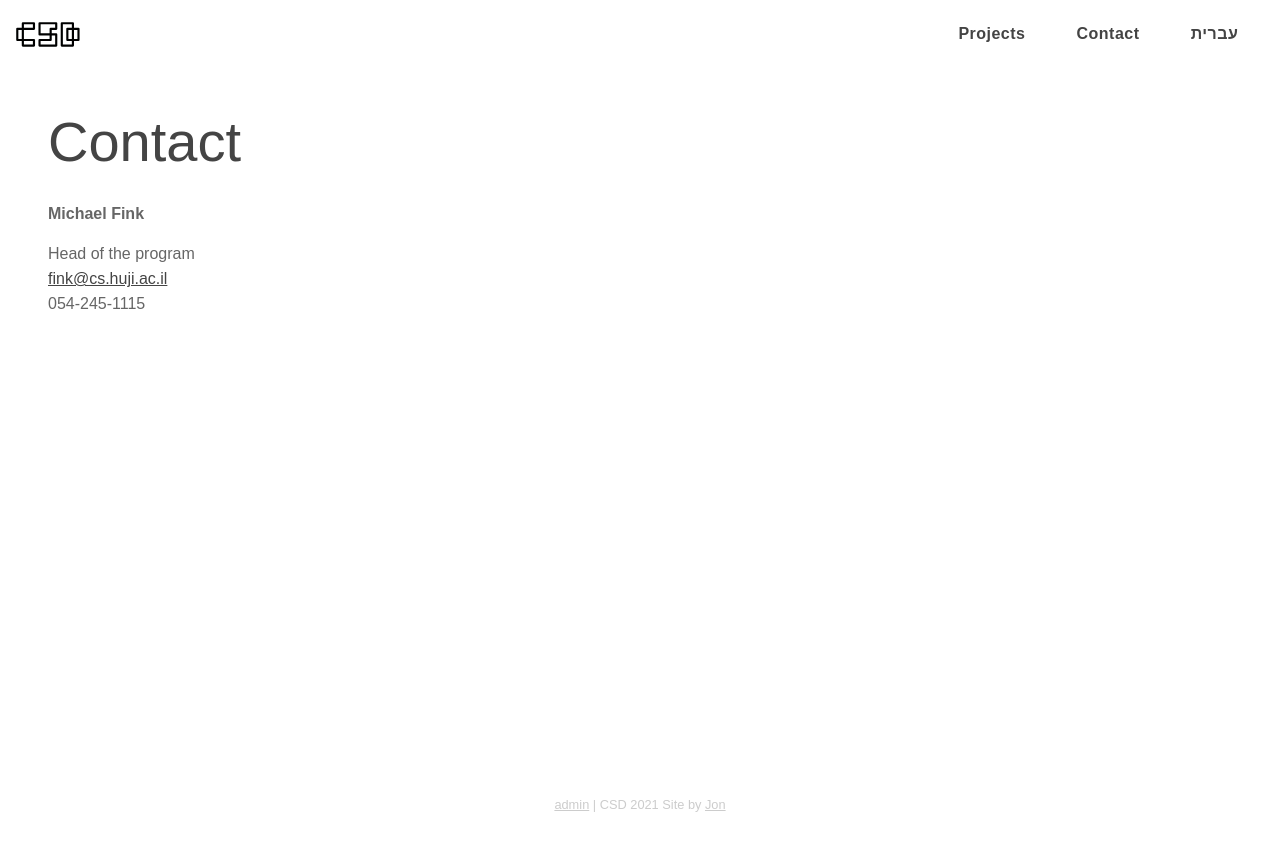
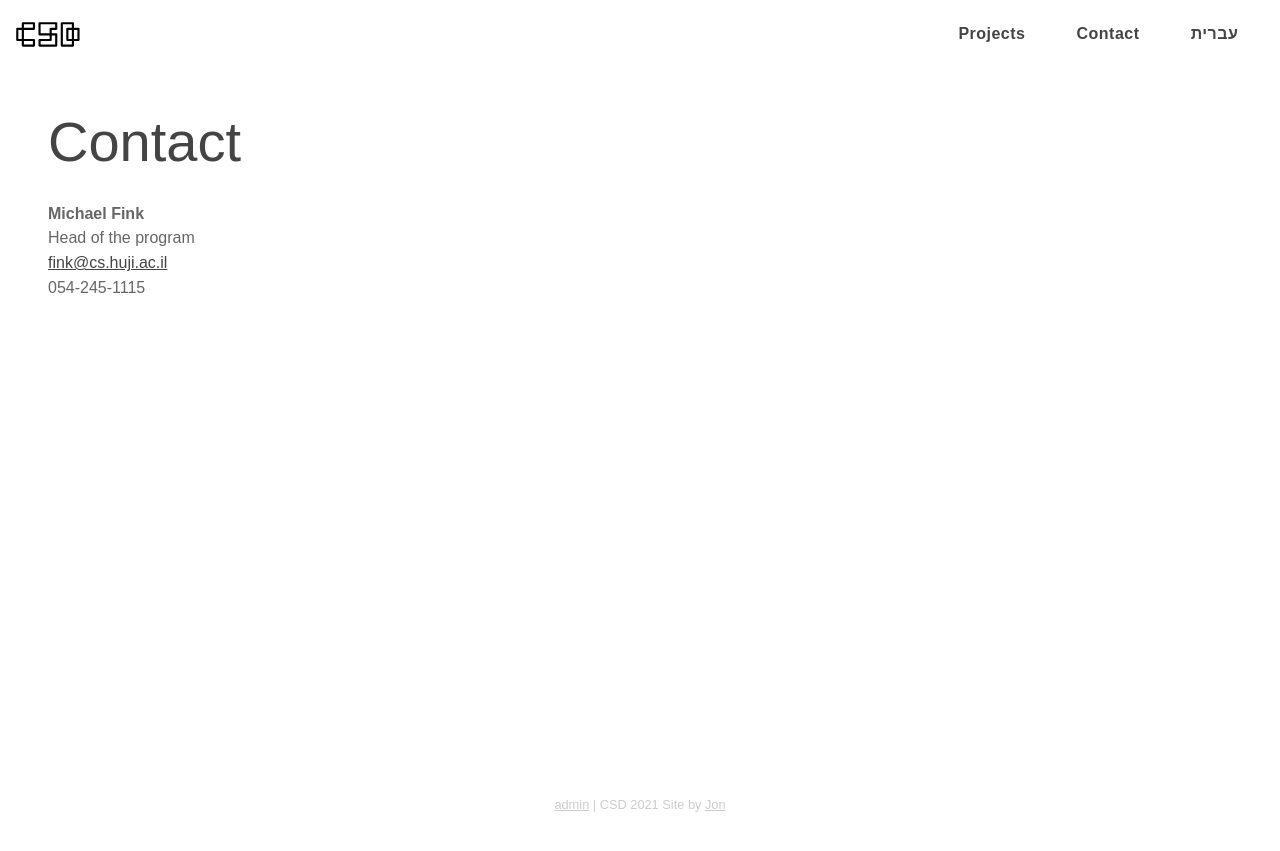
Before and after one commit to bsc-des/csd.degree, a Jekyll site: the page built from en/contact.md, in a window 1280 px wide. Shown: the top 851 px of the page. Built offline with Jekyll 4.4.1, drawn with Linux system fonts in a browser that asks for light colours; some web fonts are replaced.

```diff
--- a/en/contact.md
+++ b/en/contact.md
@@ -4,8 +4,7 @@ title: Contact
 lang: en
 permalink: /en/contact/
 ---
-**Michael Fink**
-
+**Michael Fink**\
 Head of the program\
 [fink@cs.huji.ac.il](mailto:fink@cs.huji.ac.il)\
 054-245-1115
```
